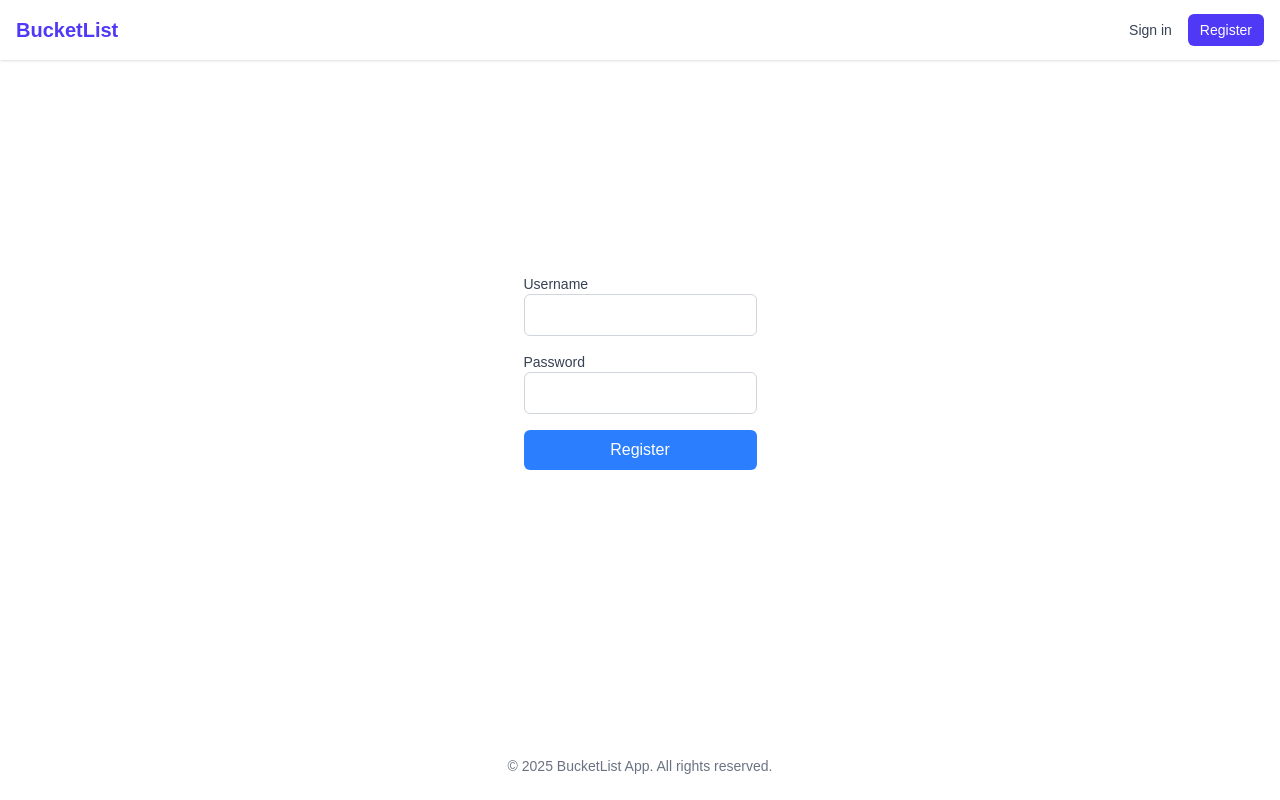
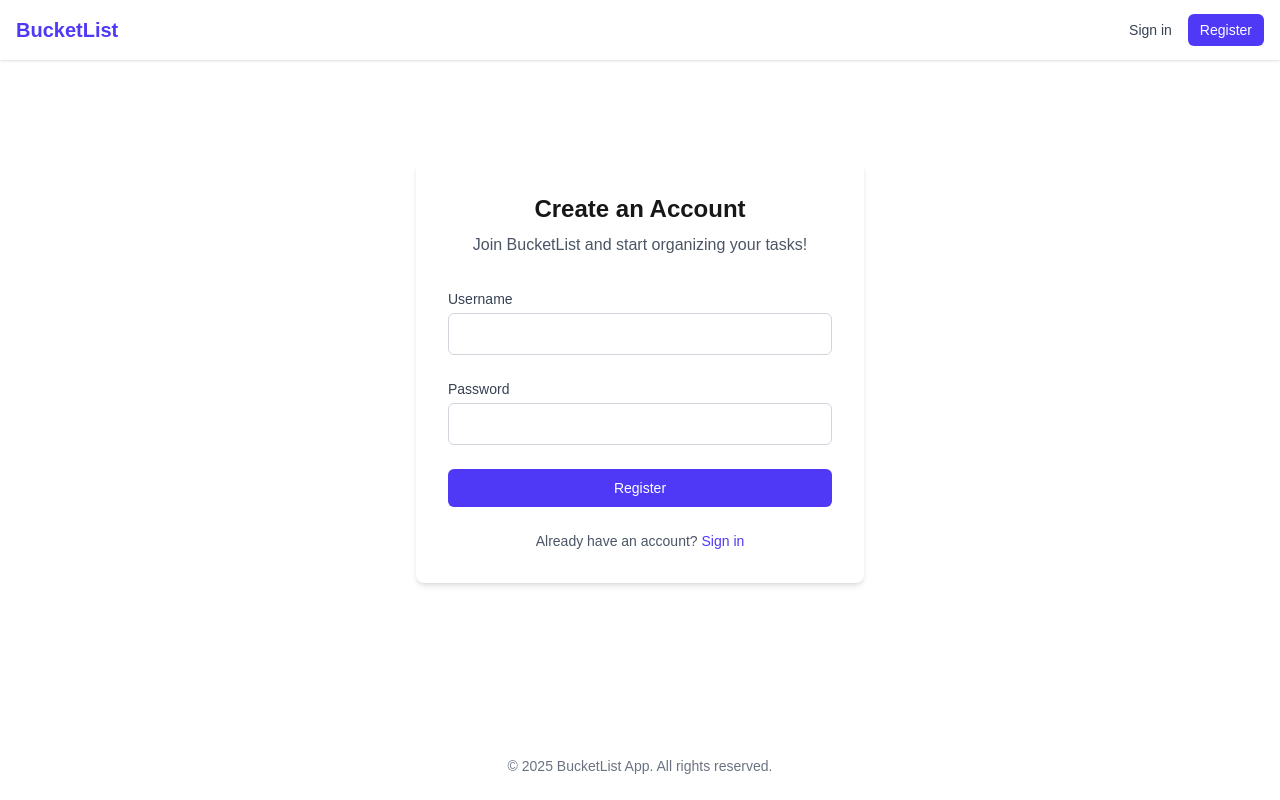
Before and after one commit to aryan-lem/BucketList-Frontend, a Next.js app: page /auth/register in a window 1280 px wide. Built offline with nearby package versions, Linux system fonts and the light colour scheme; no server answers.

Commit message:
Registeration form css.

```diff
--- a/src/components/auth/RegisterForm.js
+++ b/src/components/auth/RegisterForm.js
@@ -1,6 +1,7 @@
 "use client";
 
 import { useState } from "react";
+import { useRouter } from "next/navigation";
 import { useForm } from "react-hook-form";
 import { registerUser } from "../../lib/api";
 
@@ -8,10 +9,9 @@ export default function RegisterForm() {
   const { register, handleSubmit, formState: { errors } } = useForm();
   const [isLoading, setIsLoading] = useState(false);
   const [error, setError] = useState("");
+  const router = useRouter();
 
   const onSubmit = async (data) => {
-    console.log("RegisterForm - Submitted data:", data);
-
     setIsLoading(true);
     setError("");
 
@@ -20,17 +20,30 @@ export default function RegisterForm() {
         username: data.username,
         password: data.password,
       });
-      console.log("RegisterForm - Registration successful");
+
+      // Redirect to login page after successful registration
+      router.push("/auth/login?registered=true");
     } catch (err) {
-      console.error("RegisterForm - Registration error:", err);
-      setError(err.response?.data?.message || "Registration failed.");
+      setError(err.response?.data?.message || "Registration failed. Please try again.");
     } finally {
       setIsLoading(false);
     }
   };
 
   return (
-    <form onSubmit={handleSubmit(onSubmit)} className="space-y-4">
+    <div className="w-full max-w-md p-8 space-y-8 bg-white rounded-lg shadow-md">
+      <div className="text-center">
+        <h1 className="text-2xl font-bold">Create an Account</h1>
+        <p className="mt-2 text-gray-600">Join BucketList and start organizing your tasks!</p>
+      </div>
+
+      {error && (
+        <div className="p-3 text-sm text-red-800 bg-red-100 rounded-md">
+          {error}
+        </div>
+      )}
+
+      <form onSubmit={handleSubmit(onSubmit)} className="mt-8 space-y-6">
         <div>
           <label htmlFor="username" className="block text-sm font-medium text-gray-700">
             Username
@@ -39,9 +52,11 @@ export default function RegisterForm() {
             id="username"
             type="text"
             {...register("username", { required: "Username is required" })}
-          className="w-full px-3 py-2 border border-gray-300 rounded-md"
+            className="w-full px-3 py-2 mt-1 border border-gray-300 rounded-md focus:outline-none focus:ring-indigo-500 focus:border-indigo-500"
           />
-        {errors.username && <p className="text-red-500 text-sm">{errors.username.message}</p>}
+          {errors.username && (
+            <p className="mt-1 text-xs text-red-600">{errors.username.message}</p>
+          )}
         </div>
 
         <div>
@@ -52,20 +67,32 @@ export default function RegisterForm() {
             id="password"
             type="password"
             {...register("password", { required: "Password is required" })}
-          className="w-full px-3 py-2 border border-gray-300 rounded-md"
+            className="w-full px-3 py-2 mt-1 border border-gray-300 rounded-md focus:outline-none focus:ring-indigo-500 focus:border-indigo-500"
           />
-        {errors.password && <p className="text-red-500 text-sm">{errors.password.message}</p>}
+          {errors.password && (
+            <p className="mt-1 text-xs text-red-600">{errors.password.message}</p>
+          )}
         </div>
 
-      {error && <p className="text-red-500 text-sm">{error}</p>}
-
+        <div>
           <button
             type="submit"
             disabled={isLoading}
-        className="w-full px-4 py-2 text-white bg-blue-500 rounded-md"
+            className="w-full px-4 py-2 text-sm font-medium text-white bg-indigo-600 border border-transparent rounded-md hover:bg-indigo-700 focus:outline-none focus:ring-2 focus:ring-offset-2 focus:ring-indigo-500"
           >
             {isLoading ? "Registering..." : "Register"}
           </button>
+        </div>
+
+        <div className="text-center">
+          <p className="text-sm text-gray-600">
+            Already have an account?{" "}
+            <a href="/auth/login" className="font-medium text-indigo-600 hover:text-indigo-500">
+              Sign in
+            </a>
+          </p>
+        </div>
       </form>
+    </div>
   );
 }
```
Lines whose indentation alone changed are shown as unchanged.
